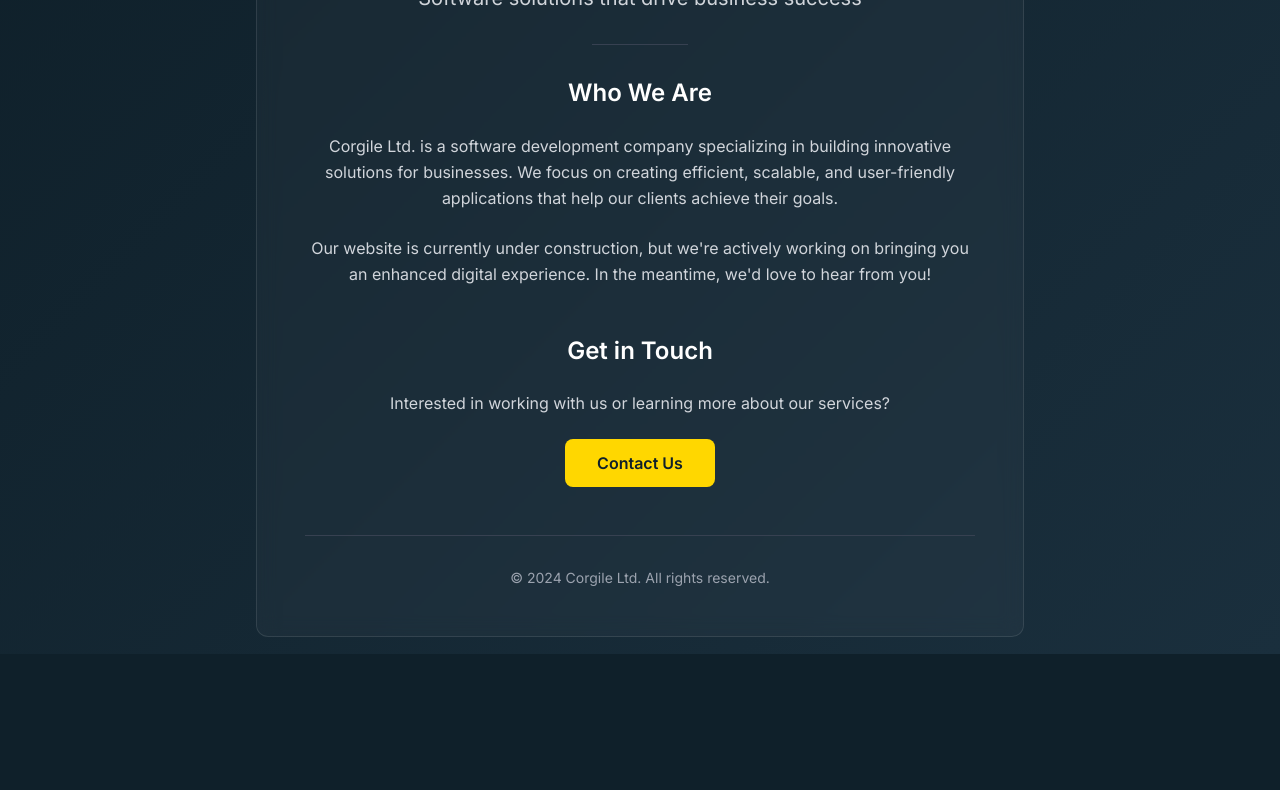
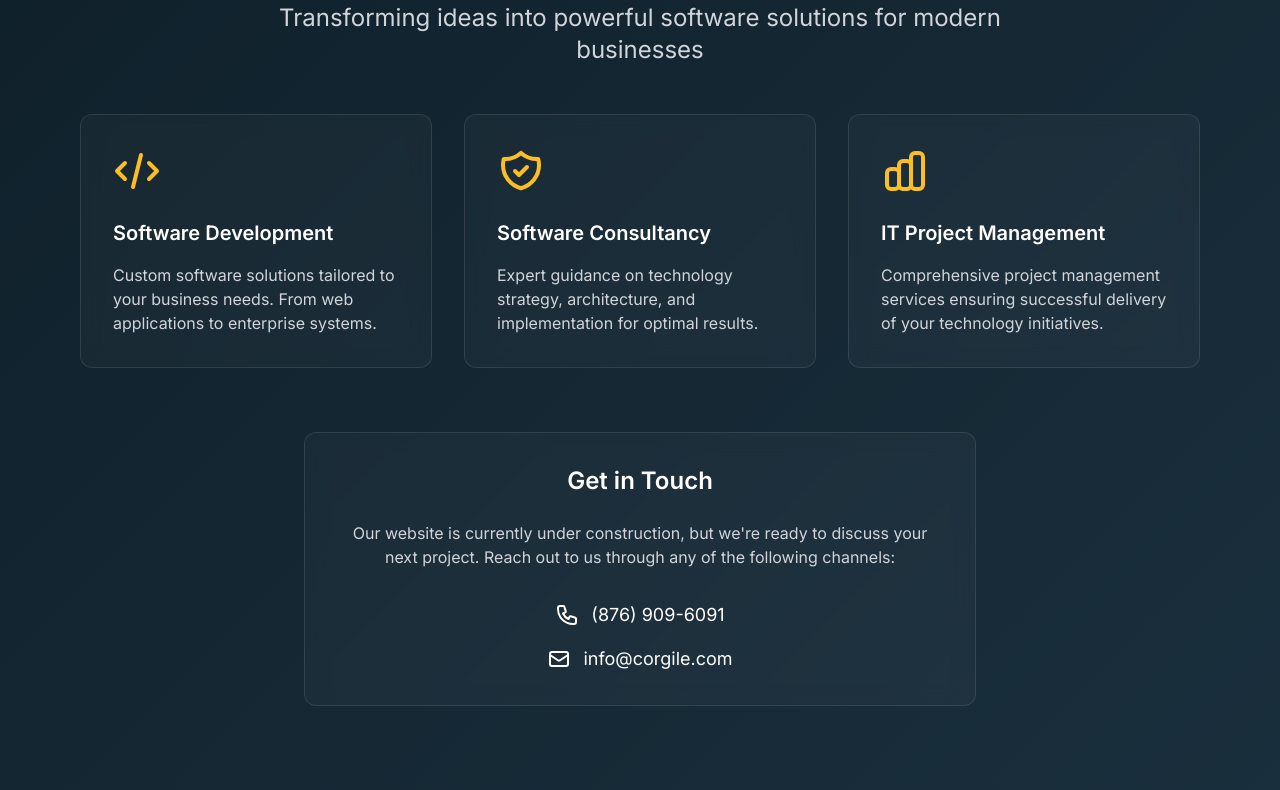
Before and after one commit to Tak3t1m3/corgile.github.io, a plain HTML site: page index.html in a window 1280 px wide. Shown: the part 146-936 px from the top of the page. Before the commit the page ends 800 px from the top, so only its background shows below. Drawn offline with nearby package versions, Linux system fonts and the light colour scheme.

Commit message:
adjustment

```diff
--- a/index.html
+++ b/index.html
@@ -3,7 +3,7 @@
 <head>
     <meta charset="UTF-8">
     <meta name="viewport" content="width=device-width, initial-scale=1.0">
-    <title>Corgile Ltd. - Coming Soon</title>
+    <title>Corgile Ltd. - Software Solutions</title>
     <link href="https://cdn.jsdelivr.net/npm/tailwindcss@2.2.19/dist/tailwind.min.css" rel="stylesheet">
     <style>
         @import url('https://fonts.googleapis.com/css2?family=Inter:wght@400;500;600;700&display=swap');
@@ -22,6 +22,12 @@
             background: rgba(255, 255, 255, 0.03);
             backdrop-filter: blur(10px);
             border: 1px solid rgba(255, 255, 255, 0.1);
+            transition: transform 0.3s ease, border-color 0.3s ease;
+        }
+
+        .card:hover {
+            transform: translateY(-5px);
+            border-color: rgba(255, 215, 0, 0.3);
         }
 
         .highlight {
@@ -38,48 +44,100 @@
             transform: translateY(-2px);
             box-shadow: 0 4px 12px rgba(255, 215, 0, 0.2);
         }
+
+        .service-icon {
+            transition: transform 0.3s ease;
+        }
+
+        .card:hover .service-icon {
+            transform: scale(1.1);
+        }
+
+        .contact-item {
+            transition: color 0.3s ease;
+        }
+
+        .contact-item:hover {
+            color: #FFD700;
+        }
     </style>
 </head>
-<body>
-    <div class="min-h-screen gradient-bg flex items-center justify-center p-4">
-        <div class="card rounded-xl p-8 md:p-12 w-full max-w-3xl text-center">
-            <div class="mb-8">
-                <h1 class="text-4xl md:text-5xl font-bold mb-4">
+<body class="gradient-bg">
+    <div class="min-h-screen flex flex-col">
+        <!-- Hero Section -->
+        <div class="flex-grow flex items-center justify-center p-4 py-16">
+            <div class="max-w-6xl w-full mx-auto text-center">
+                <h1 class="text-5xl md:text-6xl font-bold mb-6">
                     Welcome to <span class="highlight">Corgile Ltd.</span>
                 </h1>
-                <p class="text-lg md:text-xl text-gray-300 mb-8">
-                    Software solutions that drive business success
+                <p class="text-xl md:text-2xl text-gray-300 mb-12 max-w-3xl mx-auto">
+                    Transforming ideas into powerful software solutions for modern businesses
                 </p>
-                <div class="h-px bg-gray-700 w-24 mx-auto mb-8"></div>
-            </div>
 
-            <div class="mb-12">
-                <h2 class="text-2xl font-semibold mb-6">Who We Are</h2>
-                <p class="text-gray-300 mb-6 leading-relaxed">
-                    Corgile Ltd. is a software development company specializing in building innovative solutions
-                    for businesses. We focus on creating efficient, scalable, and user-friendly applications
-                    that help our clients achieve their goals.
-                </p>
-                <p class="text-gray-300 leading-relaxed">
-                    Our website is currently under construction, but we're actively working on bringing you
-                    an enhanced digital experience. In the meantime, we'd love to hear from you!
-                </p>
-            </div>
+                <!-- Services Section -->
+                <div class="grid md:grid-cols-3 gap-8 mb-16 px-4">
+                    <div class="card p-8 rounded-xl text-left">
+                        <div class="service-icon text-yellow-400 mb-6">
+                            <svg class="w-12 h-12" fill="none" stroke="currentColor" viewBox="0 0 24 24">
+                                <path stroke-linecap="round" stroke-linejoin="round" stroke-width="2" d="M10 20l4-16m4 4l4 4-4 4M6 16l-4-4 4-4"/>
+                            </svg>
+                        </div>
+                        <h3 class="text-xl font-semibold mb-4">Software Development</h3>
+                        <p class="text-gray-300">Custom software solutions tailored to your business needs. From web applications to enterprise systems.</p>
+                    </div>
 
-            <div class="space-y-6">
-                <h2 class="text-2xl font-semibold mb-4">Get in Touch</h2>
-                <p class="text-gray-300">
-                    Interested in working with us or learning more about our services?
-                </p>
-                <a href="mailto:contact@corgile.com" class="btn-primary inline-block py-3 px-8 rounded-lg font-semibold">
-                    Contact Us
-                </a>
-            </div>
+                    <div class="card p-8 rounded-xl text-left">
+                        <div class="service-icon text-yellow-400 mb-6">
+                            <svg class="w-12 h-12" fill="none" stroke="currentColor" viewBox="0 0 24 24">
+                                <path stroke-linecap="round" stroke-linejoin="round" stroke-width="2" d="M9 12l2 2 4-4m5.618-4.016A11.955 11.955 0 0112 2.944a11.955 11.955 0 01-8.618 3.04A12.02 12.02 0 003 9c0 5.591 3.824 10.29 9 11.622 5.176-1.332 9-6.03 9-11.622 0-1.042-.133-2.052-.382-3.016z"/>
+                            </svg>
+                        </div>
+                        <h3 class="text-xl font-semibold mb-4">Software Consultancy</h3>
+                        <p class="text-gray-300">Expert guidance on technology strategy, architecture, and implementation for optimal results.</p>
+                    </div>
 
-            <div class="mt-12 pt-8 border-t border-gray-700 text-sm text-gray-400">
-                <p>© 2024 Corgile Ltd. All rights reserved.</p>
+                    <div class="card p-8 rounded-xl text-left">
+                        <div class="service-icon text-yellow-400 mb-6">
+                            <svg class="w-12 h-12" fill="none" stroke="currentColor" viewBox="0 0 24 24">
+                                <path stroke-linecap="round" stroke-linejoin="round" stroke-width="2" d="M9 19v-6a2 2 0 00-2-2H5a2 2 0 00-2 2v6a2 2 0 002 2h2a2 2 0 002-2zm0 0V9a2 2 0 012-2h2a2 2 0 012 2v10m-6 0a2 2 0 002 2h2a2 2 0 002-2m0 0V5a2 2 0 012-2h2a2 2 0 012 2v14a2 2 0 01-2 2h-2a2 2 0 01-2-2z"/>
+                            </svg>
+                        </div>
+                        <h3 class="text-xl font-semibold mb-4">IT Project Management</h3>
+                        <p class="text-gray-300">Comprehensive project management services ensuring successful delivery of your technology initiatives.</p>
+                    </div>
+                </div>
+
+                <!-- Contact Section -->
+                <div class="card max-w-2xl mx-auto p-8 rounded-xl mb-12">
+                    <h2 class="text-2xl font-semibold mb-6">Get in Touch</h2>
+                    <p class="text-gray-300 mb-8">
+                        Our website is currently under construction, but we're ready to discuss your next project.
+                        Reach out to us through any of the following channels:
+                    </p>
+
+                    <div class="space-y-4">
+                        <a href="tel:9096091" class="contact-item flex items-center justify-center gap-3 text-lg">
+                            <svg class="w-6 h-6" fill="none" stroke="currentColor" viewBox="0 0 24 24">
+                                <path stroke-linecap="round" stroke-linejoin="round" stroke-width="2" d="M3 5a2 2 0 012-2h3.28a1 1 0 01.948.684l1.498 4.493a1 1 0 01-.502 1.21l-2.257 1.13a11.042 11.042 0 005.516 5.516l1.13-2.257a1 1 0 011.21-.502l4.493 1.498a1 1 0 01.684.949V19a2 2 0 01-2 2h-1C9.716 21 3 14.284 3 6V5z"/>
+                            </svg>
+                            (876) 909-6091
+                        </a>
+
+                        <a href="mailto:info@corgile.com" class="contact-item flex items-center justify-center gap-3 text-lg">
+                            <svg class="w-6 h-6" fill="none" stroke="currentColor" viewBox="0 0 24 24">
+                                <path stroke-linecap="round" stroke-linejoin="round" stroke-width="2" d="M3 8l7.89 5.26a2 2 0 002.22 0L21 8M5 19h14a2 2 0 002-2V7a2 2 0 00-2-2H5a2 2 0 00-2 2v10a2 2 0 002 2z"/>
+                            </svg>
+                            info@corgile.com
+                        </a>
+                    </div>
+                </div>
             </div>
         </div>
+
+        <!-- Footer -->
+        <footer class="text-center pb-8">
+            <p class="text-sm text-gray-400">© 2025 Corgile Ltd. All rights reserved.</p>
+        </footer>
     </div>
 </body>
 </html>
```
